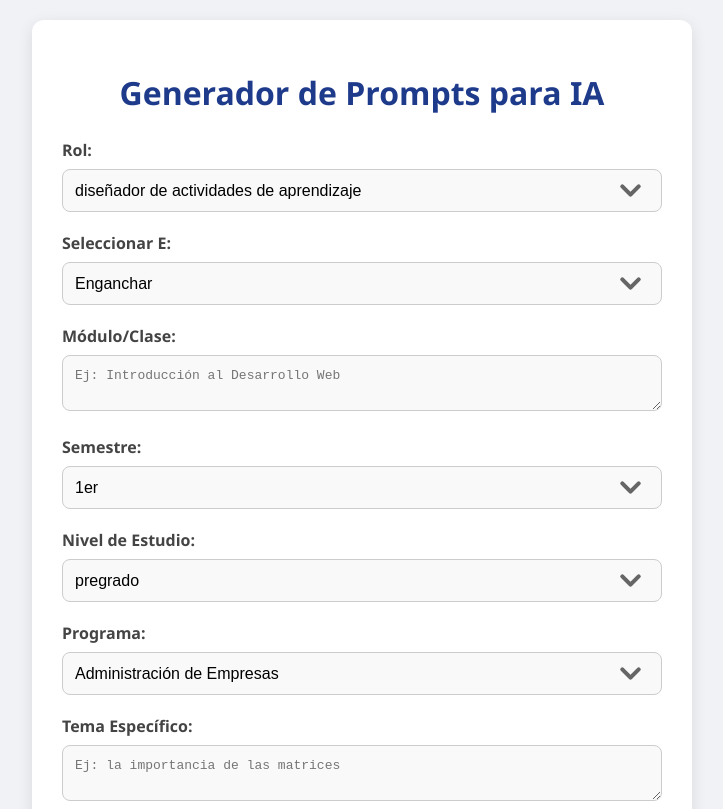
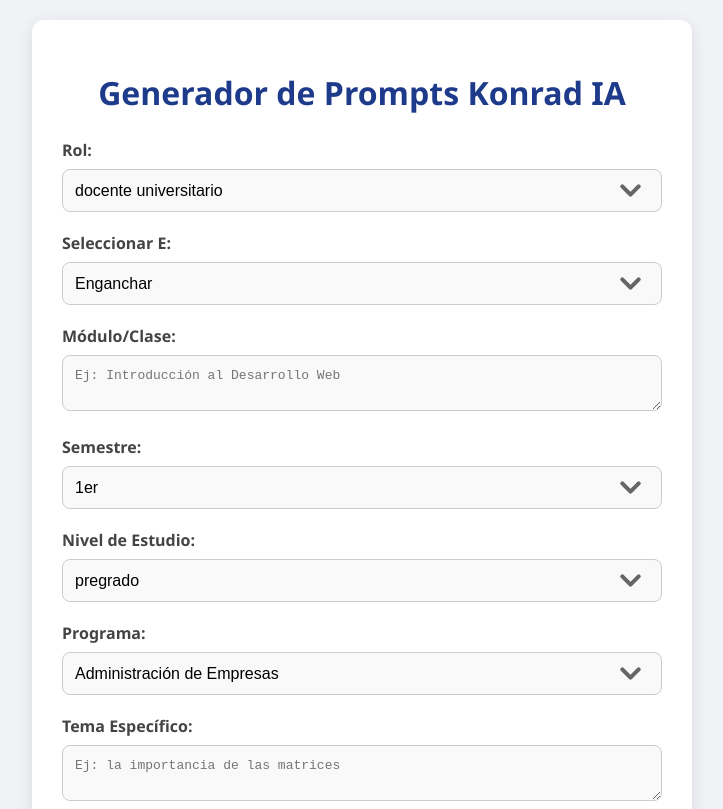
Before and after one commit to konradia/website, a plain HTML site: page generadorprompt1.html in a window 1280 px wide. Shown: the top 809 px of the page, without its empty margins (278-1001 px from the left). Drawn offline with Linux system fonts and the light colour scheme.

Commit message:
Update generadorprompt1.html

```diff
--- a/generadorprompt1.html
+++ b/generadorprompt1.html
@@ -194,10 +194,12 @@
 
 <body>
     <div class="container">
-        <h1>Generador de Prompts para IA</h1>
+        <h1>Generador de Prompts Konrad IA</h1>
         <div class="form-group">
             <label for="rolSelect">Rol:</label>
             <select id="rolSelect">
+                <option value="docente universitario">docente universitario</option>
+                <option value="tutor académico">tutor académico</option>
                 <option value="diseñador de actividades de aprendizaje">diseñador de actividades de aprendizaje</option>
                 <option value="especialista en gamificación">especialista en gamificación</option>
                 <option value="pedagogo digital">pedagogo digital</option>
```
